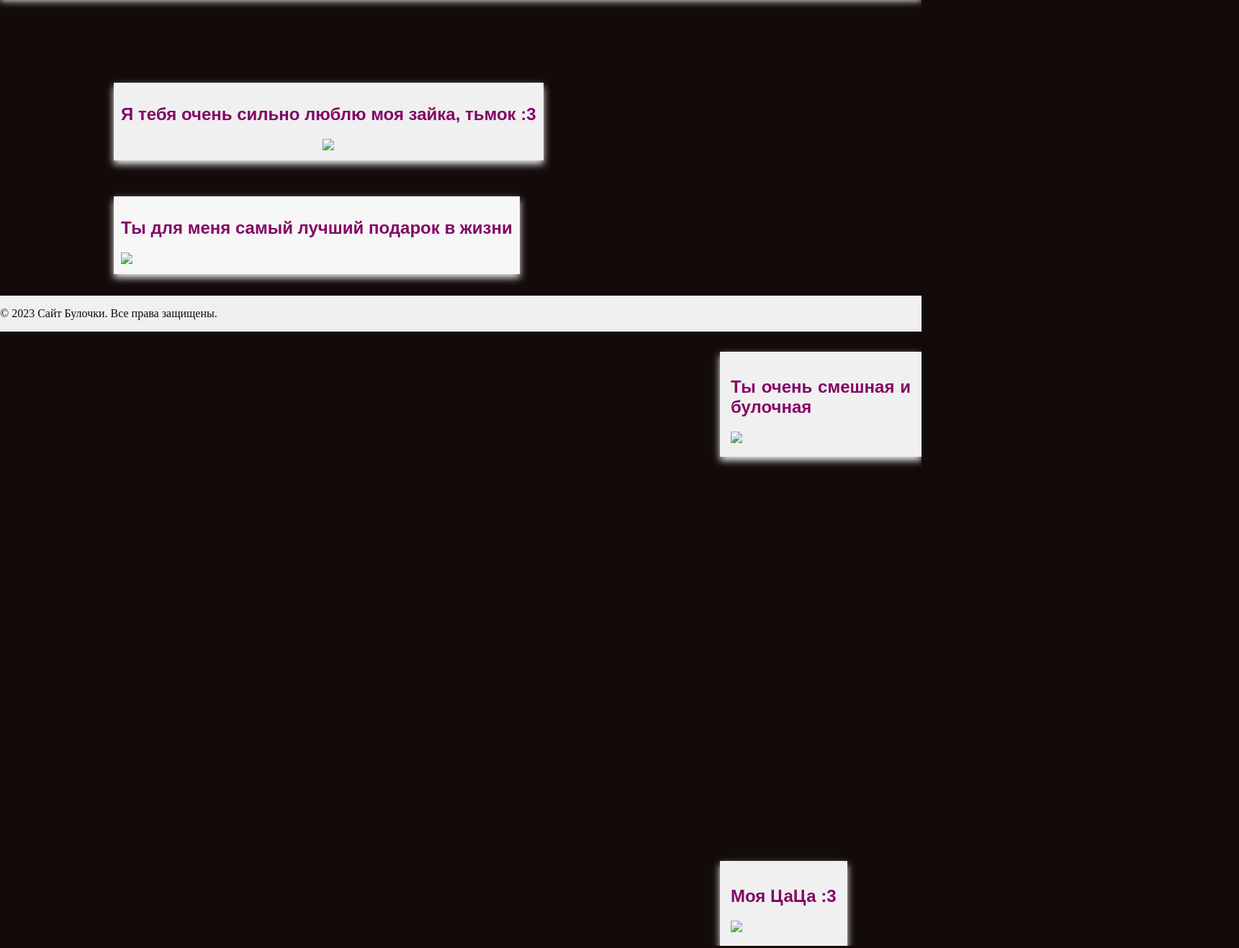
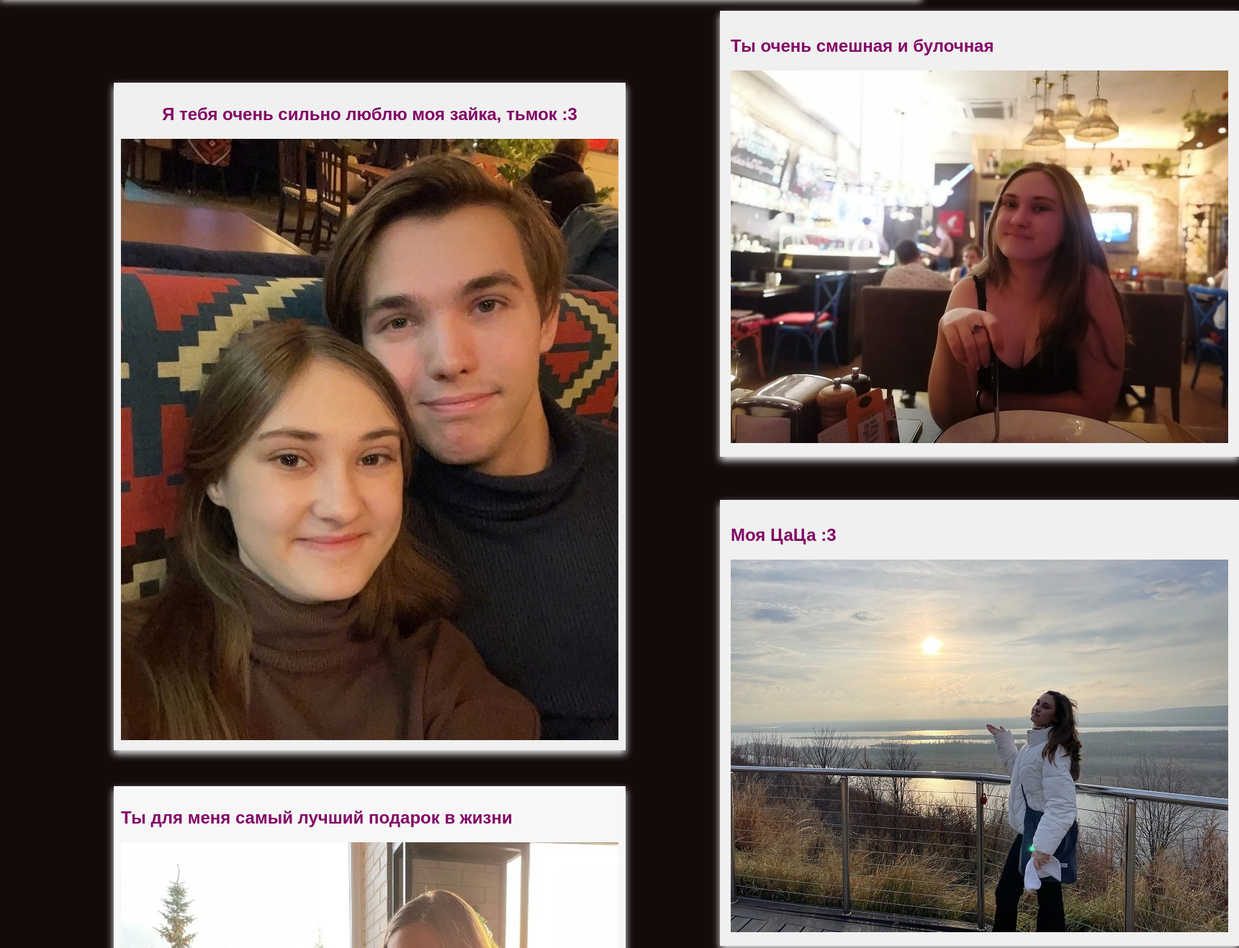
Before and after one commit to Braun1719/MyLove, a plain HTML site: page index.html in a window 1280 px wide. Shown: the part 85-1403 px from the top of the page at 72% size, 1721 px wide, since content can reach past the window. Drawn offline with Linux system fonts and the light colour scheme.

Commit message:
Update index.html

```diff
--- a/index.html
+++ b/index.html
@@ -11,19 +11,19 @@
     <main>
         <div class="container_text">
             <h2>Я тебя очень сильно люблю моя зайка, тьмок :3</h2>
-            <img src="../Для булочки/img/Милашка.jpg">
+            <img src="img/Милашка.jpg">
         </div>
         <div class="container_text2">
             <h2>Ты для меня самый лучший подарок в жизни</h2>
-            <img src="../Для булочки/img/Красотка.jpg">
+            <img src="img/Красотка.jpg">
         </div>
         <div class="container_text3">
             <h2>Ты очень смешная и булочная</h2>
-            <img src="../Для булочки/img/Цаца.jpg">
+            <img src="img/Цаца.jpg">
         </div>
         <div class="container_text4">
             <h2>Моя ЦаЦа :3</h2>
-            <img src="../Для булочки/img/Самая_лучшая_булочка.jpg">
+            <img src="img/Самая_лучшая_булочка.jpg">
         </div>
     </div>
     </main>
```
